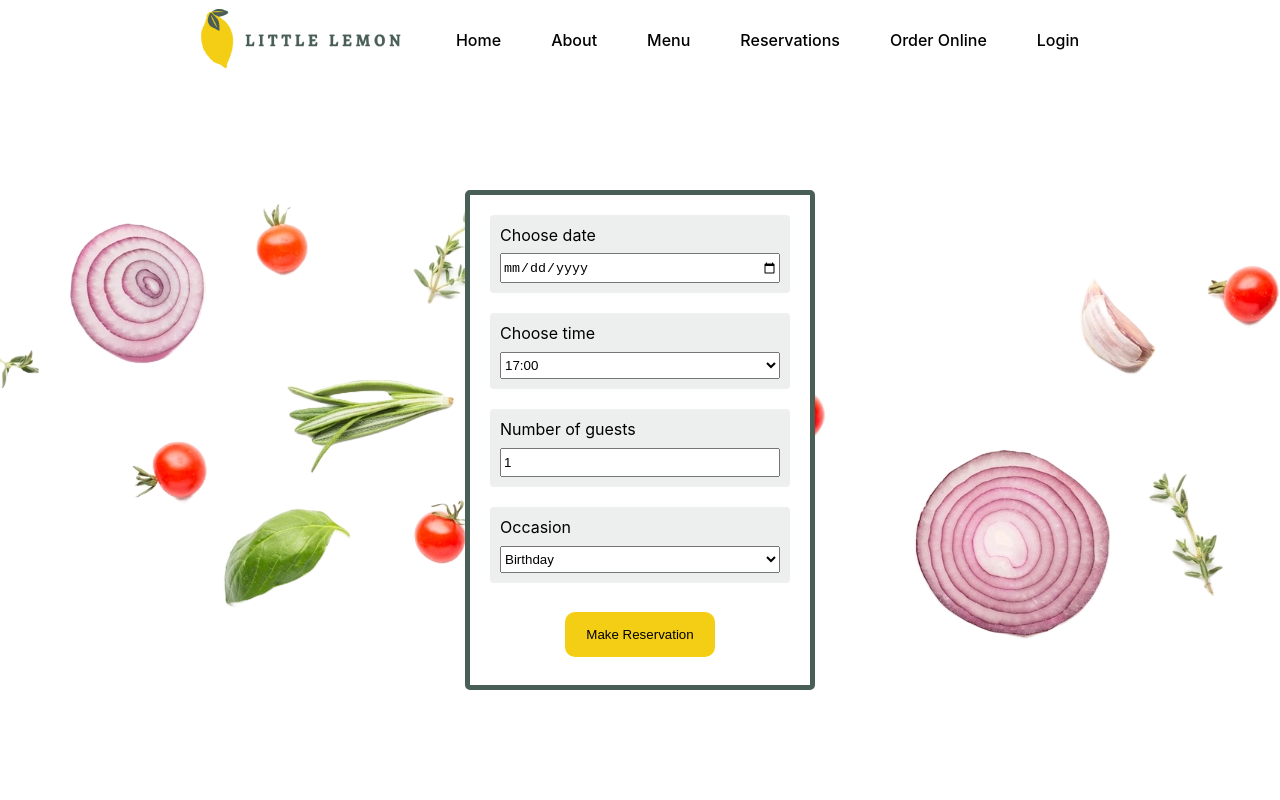
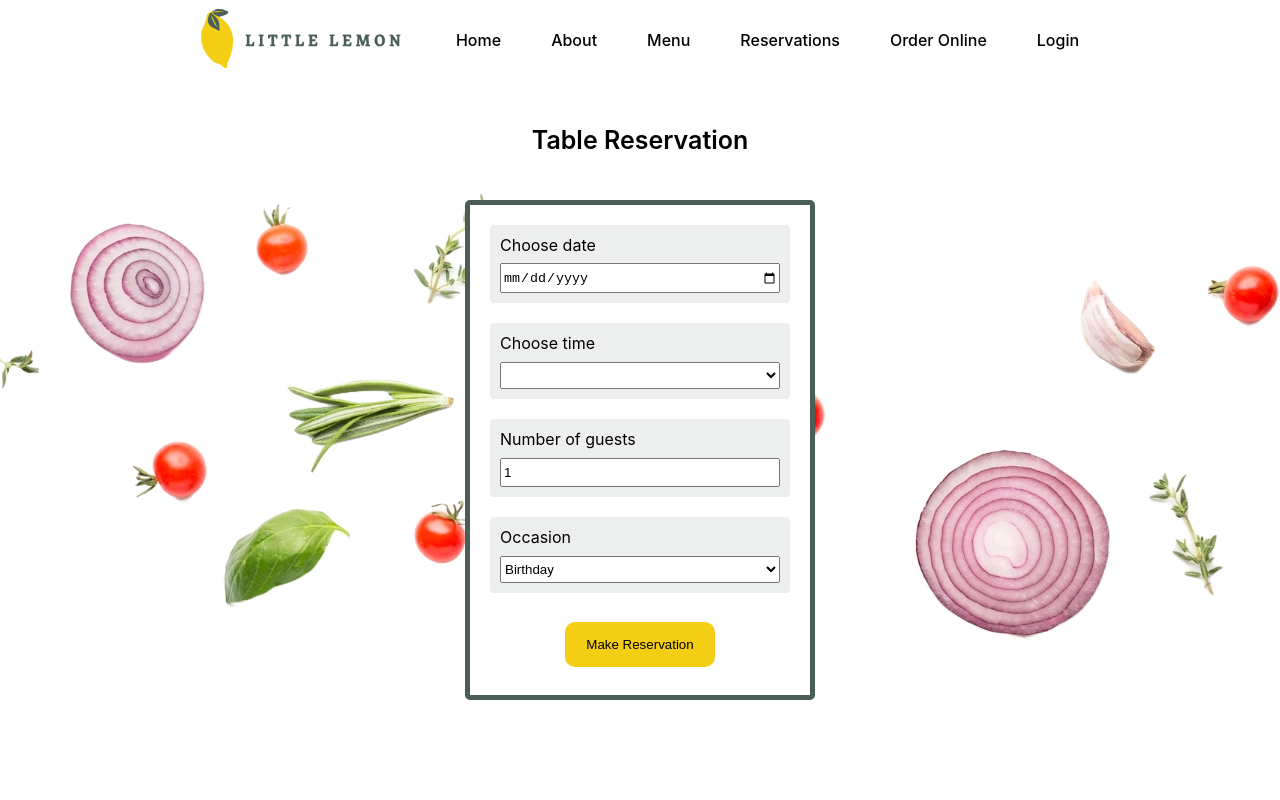
Before and after one commit to tharindu991/LittleLemonWeb, a React (Create React App) app: page /booking in a window 1280 px wide. Shown: the top 800 px of the page. Built offline with nearby package versions, Linux system fonts and the light colour scheme.

Commit message:
UI improvements

```diff
--- a/src/App.css
+++ b/src/App.css
@@ -1,16 +1,10 @@
 .App {
   display: grid;
-
-  /* height: 100vh; */
 
   grid-template-areas:
     "nav "
     "main"
     "footer";
-
-  /* grid-template-rows: 1fr 20fr 1fr; */
-
-  /* grid-template-columns: 150px 1fr; */
 }
 
 Main {
@@ -41,7 +35,6 @@ h3 {
   background-color: #fff;
   display: flex;
   flex-direction: column;
-  /* grid-template-columns: 50% 50%; */
   height: 400px;
 }
 
@@ -62,6 +55,10 @@ h3 {
   display: grid;
   grid-template-columns: 50% 50%;
 }
+.hero-content-container h2 {
+  margin: 1px;
+}
+
 .hero-content {
   display: flex;
   justify-content: right;
@@ -127,6 +124,13 @@ h3 {
   flex-direction: row;
   justify-content: space-between;
   align-items: center;
+}
+
+@media (max-width: 900px) {
+  .actions-container {
+    padding-left: 7px;
+    padding-right: 7px;
+  }
 }
 
 .global-padding-vertical {
@@ -295,7 +299,7 @@ h3 {
     grid-gap: 0px;
   }
   .nav-options.active {
-    background: #000;
+    background: #6e6f6e;
     left: 0;
     opacity: 1;
     transition: all 0.5s ease;
@@ -317,7 +321,8 @@ h3 {
   }
 
   .option a {
-    color: #fff;
+    color: #f4ce14;
+    font-size: large;
   }
 }
 .mobile-menu {
@@ -327,15 +332,11 @@ h3 {
 /* booking form */
 .booking-page-container {
   display: flex;
+  flex-direction: column;
   flex: 1;
-  justify-content: center;
   align-items: center;
-  /* padding-left: 28%; */
-  /* background-image
-  : url("assets/table.jpg"); */
   background: url("assets/table.png") no-repeat;
   background-position: 50% 50%;
-  /* background-size: 100vw; */
   height: 90vh;
 }
 
@@ -345,12 +346,10 @@ h3 {
   border-width: 5px;
   border-style: solid;
   border-radius: 5px;
-
   padding: 20px;
   display: grid;
   width: 300px;
   gap: 20px;
-
   height: 450px;
   background-color: #ffffff;
 }
@@ -364,7 +363,6 @@ h3 {
 .form-field-container {
   padding: 10px;
   background-color: #edefee;
-  /* border: 1px solid rgb(224, 204, 204); */
   border-radius: 4px;
 }
 
@@ -386,7 +384,8 @@ h3 {
 @media (max-width: 900px) {
   .footer-container {
     grid-template-columns: 1fr;
-    /* height: min-content; */
+    padding-left: 15%;
+    padding-right: 15%;
   }
 }
 
@@ -407,13 +406,14 @@ footer section {
   margin: 10px;
 }
 
-.confirmed-booking-container {
+/* confirmed page */
+.title-container {
   display: flex;
   justify-content: center;
   padding: 20px;
 }
 
-.confirmed-text {
+.title-text {
   font-weight: 600;
   font-size: 25px;
 }
--- a/src/components/Nav.js
+++ b/src/components/Nav.js
@@ -24,10 +24,10 @@ const Nav = () => {
             <Link to="/about">About</Link>
           </li>
           <li className="option" onClick={closeMobileMenu}>
-            <Link to="/about">Menu</Link>
+            <Link to="/menu">Menu</Link>
           </li>
           <li className="option" onClick={closeMobileMenu}>
-            <Link to="/Booking">Reservations</Link>
+            <Link to="/booking">Reservations</Link>
           </li>
           <li className="option" onClick={closeMobileMenu}>
             <Link to="/order">Order Online</Link>
--- /dev/null
+++ b/src/components/Title.js
@@ -0,0 +1,9 @@
+function Title(props) {
+  return (
+    <div className="global-padding-vertical title-container">
+      <p className="title-text">{props.text}</p>
+    </div>
+  );
+}
+
+export default Title;
--- a/src/pages/BookingPage.js
+++ b/src/pages/BookingPage.js
@@ -1,6 +1,7 @@
 import BookingForm from "../components/BookingForm";
 import Footer from "../components/Footer";
 import Nav from "../components/Nav";
+import Title from "../components/Title";
 import { useState, useReducer, useEffect } from "react";
 import { fetchAPI, submitAPI } from "../utils/Api";
 import { useNavigate } from "react-router-dom";
@@ -27,7 +28,7 @@ const BookingPage = () => {
   // which will create the initial state for the availableTimes.
   const initializeTimes = (initialAvailableTimes) => [
     ...initialAvailableTimes,
-    ...fetchAPI(new Date()),
+    [],
   ];
 
   const [availableTimes, dispatchAvailableTimes] = useReducer(
@@ -47,6 +48,8 @@ const BookingPage = () => {
     <>
       <Nav />
       <div className="booking-page-container">
+        <Title text={"Table Reservation"} />
+
         <BookingForm
           date={date}
           setDate={setDate}
--- a/src/pages/ConfirmedBooking.js
+++ b/src/pages/ConfirmedBooking.js
@@ -1,16 +1,14 @@
 import Footer from "../components/Footer";
 import Nav from "../components/Nav";
 import Main from "../components/Main";
+import Title from "../components/Title";
 
 function Home() {
   return (
     <div>
       <Nav />
-      <div className="global-padding-vertical confirmed-booking-container">
-        <p className="confirmed-text">Booking has been confirmed!</p>
-      </div>
+      <Title text={"Booking has been confirmed!"} />
       <Main />
-
       <Footer />
     </div>
   );
```
